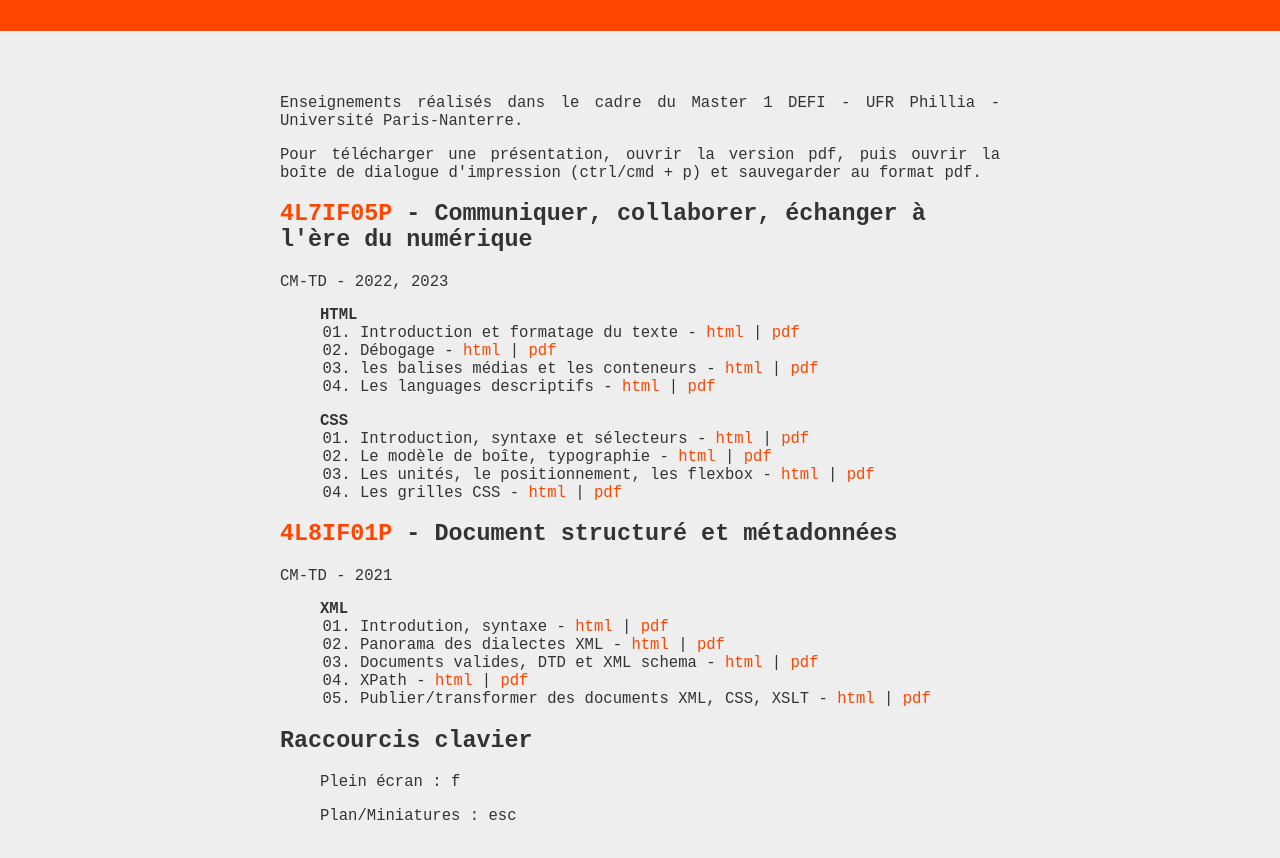
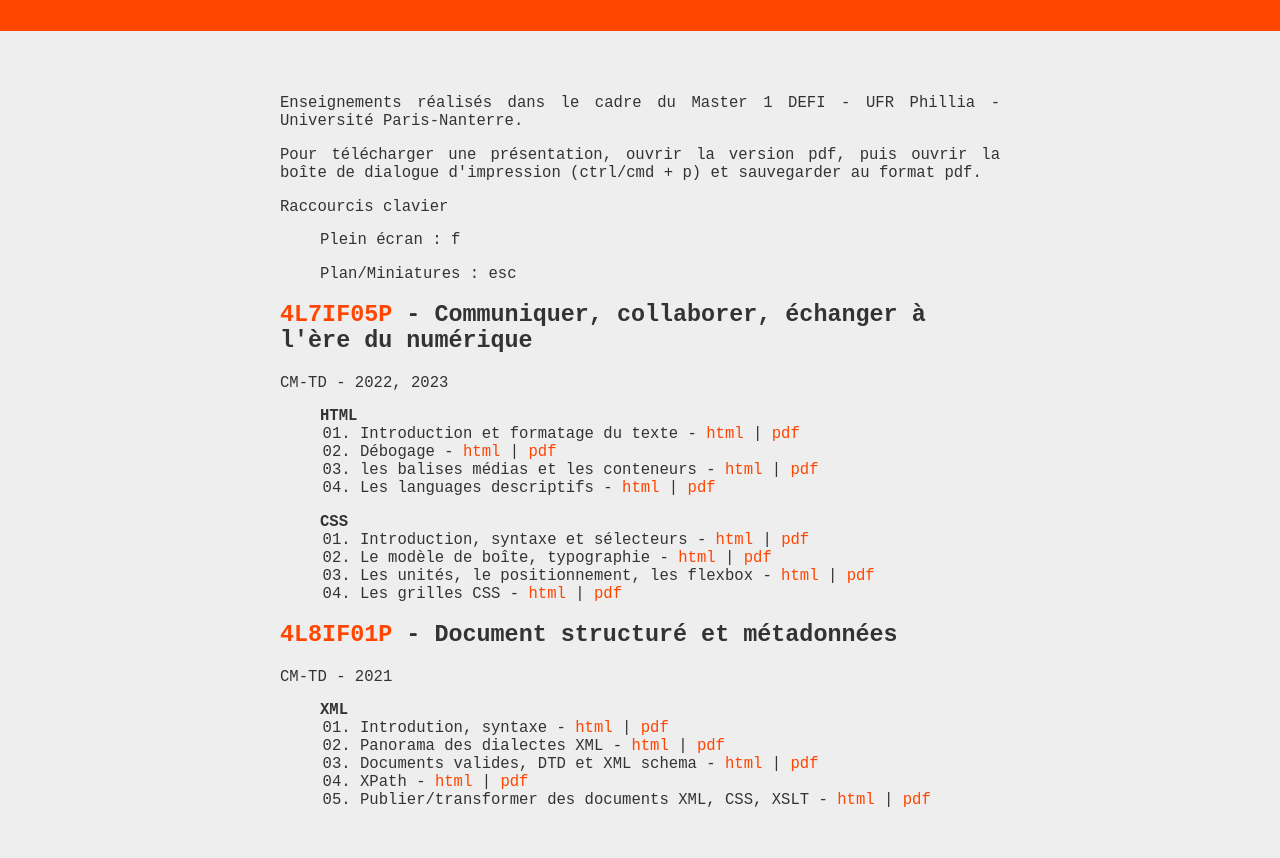
Before and after one commit to sardinecan/univparisnanterre-m1-defi-4L7IF05P, a website: page index.html in a window 1280 px wide. Shown: the part 66-924 px from the top of the page. Drawn offline with Linux system fonts and the light colour scheme.

Commit message:
moved shortcuts

```diff
--- a/index.html
+++ b/index.html
@@ -14,6 +14,11 @@
 		<main>
 			<p>Enseignements réalisés dans le cadre du Master 1 DEFI - UFR Phillia - Université Paris-Nanterre.</p>
 			<p>Pour télécharger une présentation, ouvrir la version pdf, puis ouvrir la boîte de dialogue d'impression (ctrl/cmd + p) et sauvegarder au format pdf.</p>
+			<p>Raccourcis clavier</p>
+			<ul>
+				<li>Plein écran : <code>f</code></li>
+				<li>Plan/Miniatures : <code>esc</code></li>
+			</ul>
 			<h2><a href="https://formations.parisnanterre.fr/fr/formations-2024-2025/les-formations/master-lmd-05/information-communication-master-JWQFSQAC/documents-et-flux-d-informations-defi-JXBKPPU8/ue-maitriser-un-domaine-et-ses-methodes-K206L1R0/ue-documents-et-flux-d-informations-K20FQ18Z/communiquer-collaborer-echanger-a-l-ere-numerique-K20GMDAI.html">4L7IF05P</a> - Communiquer, collaborer, échanger à l'ère du numérique</h2>
 			<p>CM-TD - 2022, 2023</p>
 			<ul>
@@ -50,11 +55,6 @@
 					</ul>
 				</li>
 			</ul>
-			<h2>Raccourcis clavier</h2>
-			<ul>
-				<li>Plein écran : <code>f</code></li>
-				<li>Plan/Miniatures : <code>esc</code></li>
-			</ul>
 		</main>
 	</body>
 </html>
```
